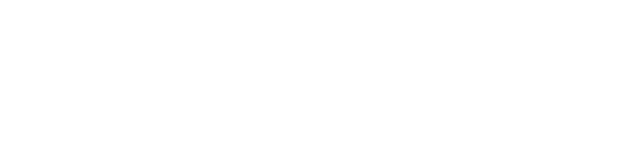
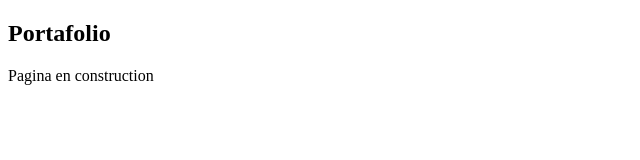
Before and after one commit to isatina/MiPaginaPersonal, a plain HTML site: page index.html in a window 1280 px wide. Shown: the whole page, without its empty margins (0-640 px from the left). Drawn offline with Linux system fonts and the light colour scheme.

Commit message:
Agrage un cambio

```diff
--- a/index.html
+++ b/index.html
@@ -4,5 +4,9 @@
     <title>Mi Pagina</title>
   </head>
   <body>
+	<section>
+		<h1>Portafolio</h1>
+		<p>Pagina en construction</p>
+	</section>
   </body>
 </html>
```
